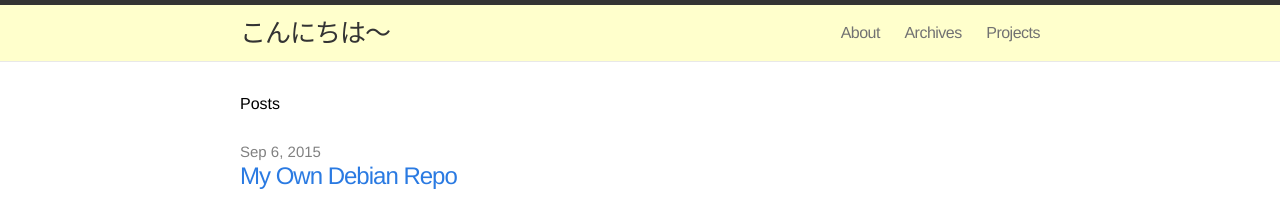
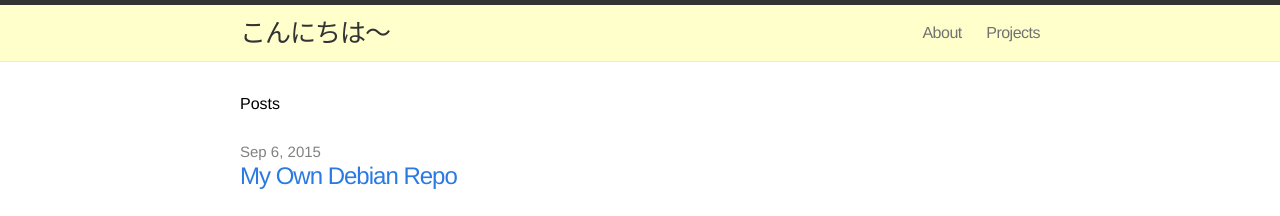
Before and after one commit to amazingfate/amazingfate.github.io, a Jekyll site: the page built from index.html, in a window 1280 px wide. Shown: the top 216 px of the page. Built offline with Jekyll 4.4.1, drawn with Linux system fonts in a browser that asks for light colours; Markdown is read by kramdown in place of the engine named in the settings.

Commit message:
delete archives

```diff
--- a/_includes/header.html
+++ b/_includes/header.html
@@ -18,7 +18,6 @@
       </a>
       <div class="trigger">
         <a class="page-link" href="/about">About</a>
-        <a class="page-link" href="/archives">Archives</a>
         <a class="page-link" href="/projects">Projects</a>
       </div>
     </nav>
```
